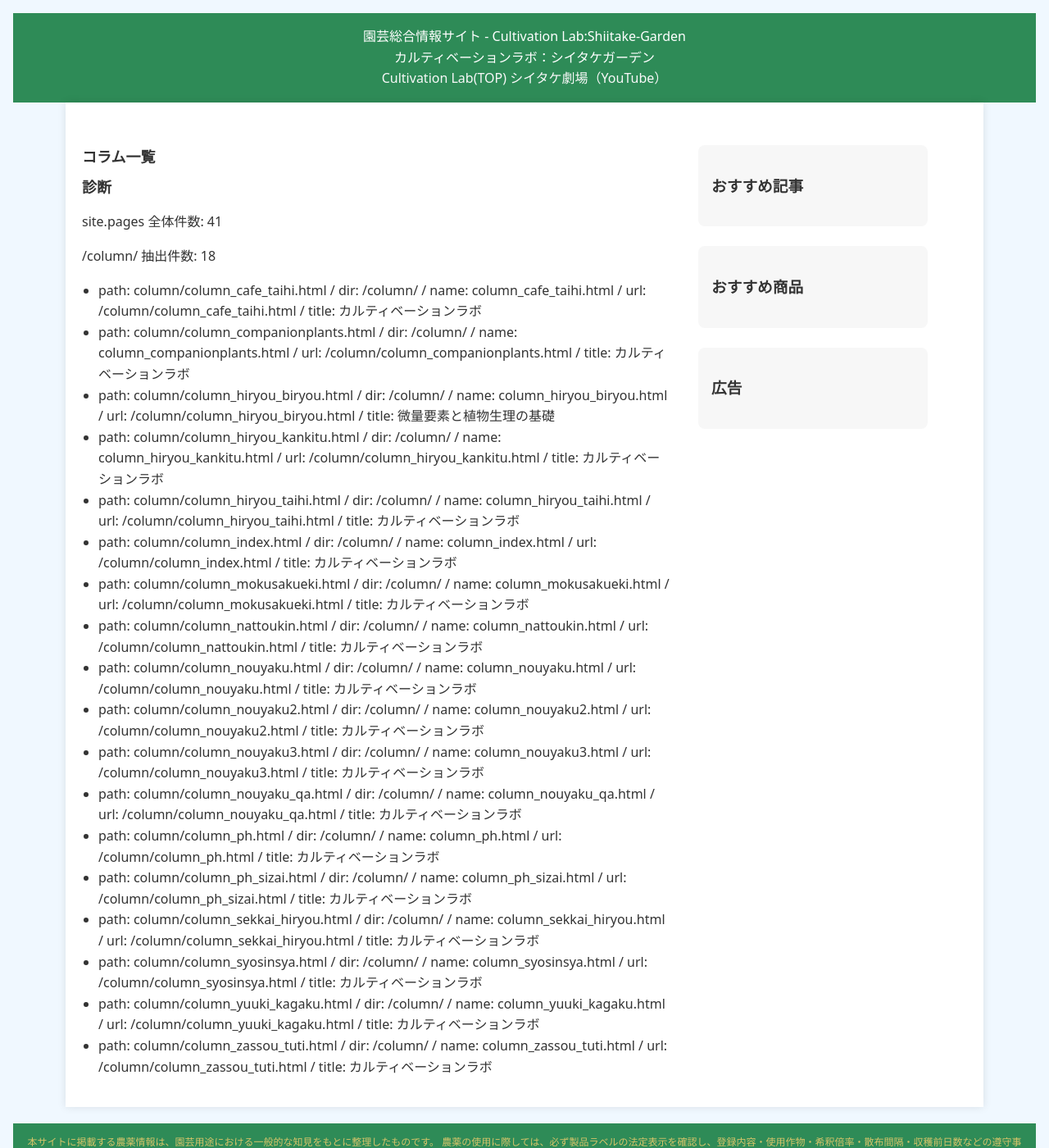
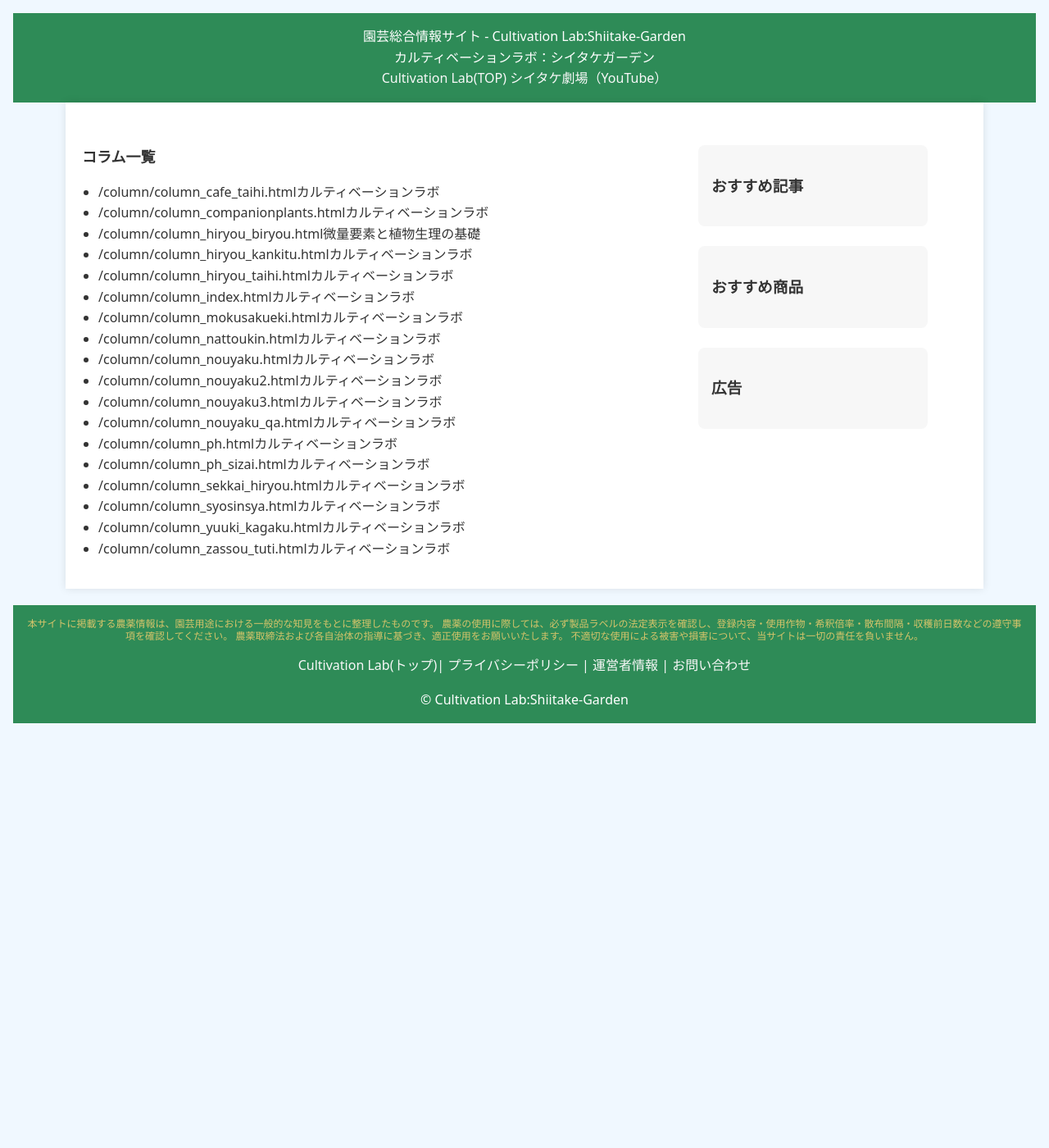
Before and after one commit to shiitake-garden/shiitake-garden.github.io, a Jekyll site: the page built from column/index.html, in a window 1280 px wide and 1400 px high. Shown: the whole window at 82% size. Built offline with Jekyll 4.4.1, drawn with Linux system fonts in a browser that asks for light colours.

Commit message:
Update index.html

```diff
--- a/column/index.html
+++ b/column/index.html
@@ -15,25 +15,25 @@ title: カルティベーションラボ
 <h1>コラム一覧</h1>
 
 
-<h1>診断</h1>
+<ul>
+  {% comment %}
+    GitHub Pages 互換版：/column/ 直下の通常ページを列挙
+    - where_exp は使わず、where と if の組み合わせで対応
+    - 並びはファイル名（p.name）の昇順
+  {% endcomment %}
 
-<p>site.pages 全体件数: {{ site.pages | size }}</p>
+  {% assign column_pages = site.pages | where: "dir", "/column/" %}
+  {% assign sorted = column_pages | sort: "name" %}
 
-{%- assign column_pages = site.pages
-    | where_exp: "p", "p.dir == '/column/' and p.name != 'index.html'" -%}
-<p>/column/ 抽出件数: {{ column_pages | size }}</p>
+  {% for p in sorted %}
+    {% if p.name != "index.html" %}
+      <li>
+        {{ p.url | relative_url }}{{ p.title | default: p.name }}</a>
+      </li>
+    {% endif %}
+  {% endfor %}
+</ul>
 
-<ul>
-  {%- for p in column_pages -%}
-    <li>
-      path: {{ p.path }} /
-      dir: {{ p.dir }} /
-      name: {{ p.name }} /
-      url: {{ p.url }} /
-      title: {{ p.title | default: '(titleなし)' }}
-    </li>
-  {%- endfor -%}
-</ul>
 
 
 
```
